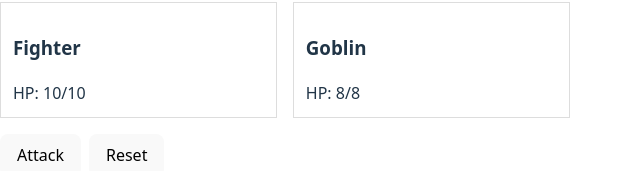
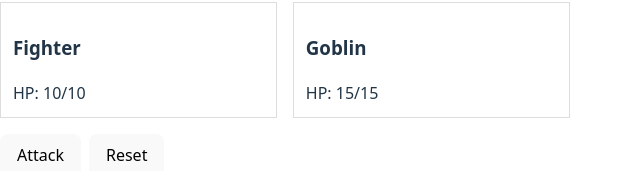
Before and after one commit to JoshBal117/dungeon-delver, a React (Vite) app: page / in a window 1280 px wide. Shown: the part 237-408 px from the top of the page, without its empty margins (0-640 px from the left). Built offline with nearby package versions, Linux system fonts and the light colour scheme.

Commit message:
Update game.ts
updated the actor functions to allow for a weaker fighter as fighter was too strong, dealing damage in one turn allowing for goblin to be defeated and added more health goblin

```diff
--- a/src/state/game.ts
+++ b/src/state/game.ts
@@ -9,7 +9,7 @@ const makeFighter = (): Actor => ({
   stats: {
     hp: { current: 10, max: 10 },
     mp: { current: 0, max: 0 },
-    str: 8,
+    str: 5,
     dex: 5,
     int: 3,
     armor: 3,
@@ -23,7 +23,7 @@ const makeGoblin = (): Actor => ({
   name: 'Goblin',
   isPlayer: false,
   stats: {
-    hp: { current: 8, max: 8 },
+    hp: { current: 15, max: 15 },
     mp: { current: 0, max: 0 },
     str: 5,
     dex: 4,
```
